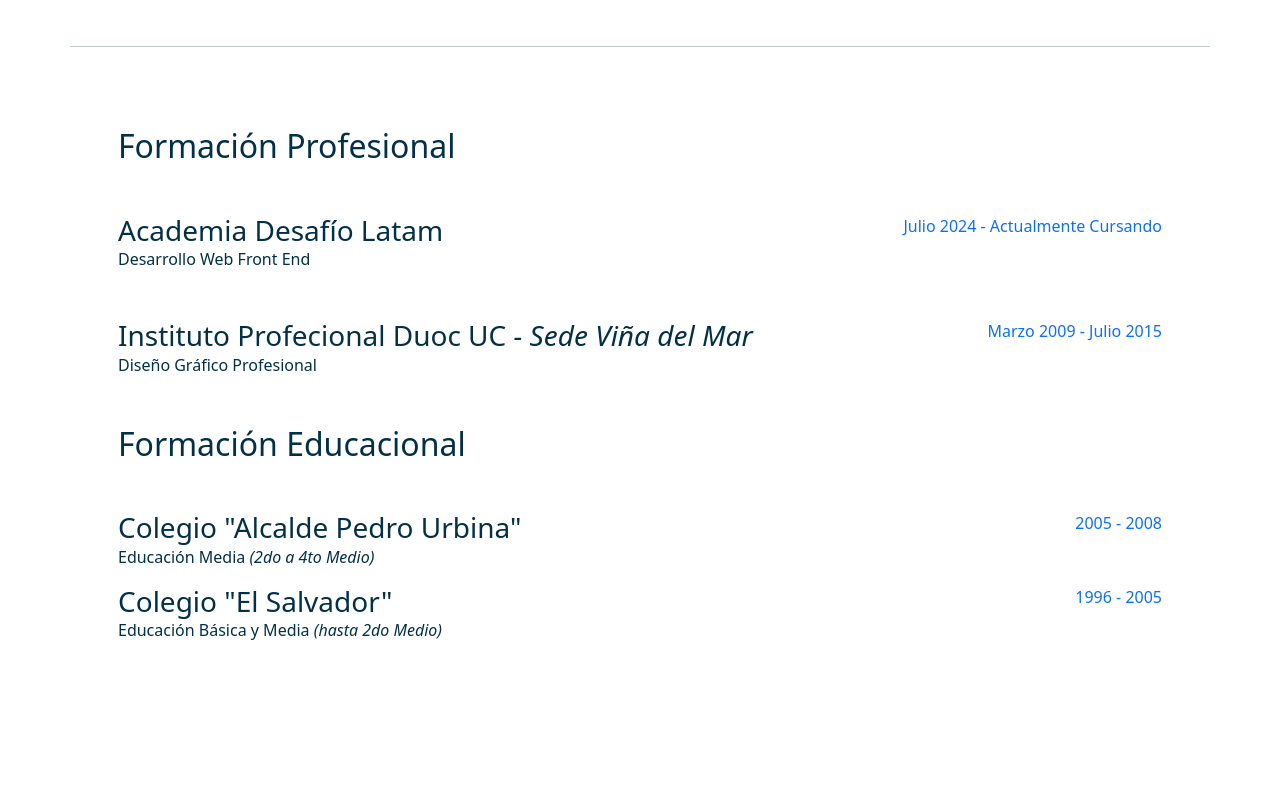
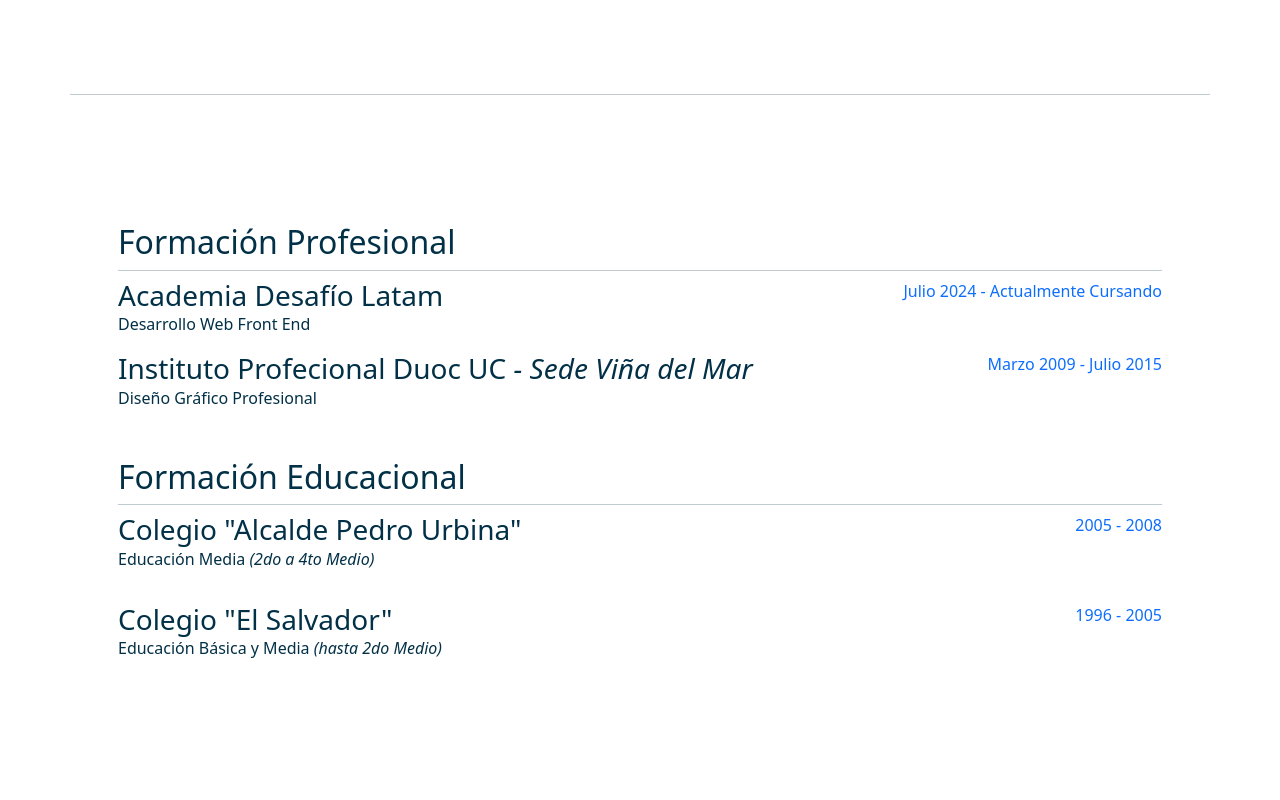
Before and after one commit to Rockketz-dev/CV-Felipe, a plain HTML site: page index.html in a window 1280 px wide. Shown: the part 1840-2640 px from the top of the page. Drawn offline with nearby package versions, Linux system fonts and the light colour scheme.

Commit message:
change code en index.html

```diff
--- a/index.html
+++ b/index.html
@@ -78,7 +78,7 @@
     <div class="container p-0">
       <!-- Sobre Mi-->
       <section class="resume-section text-center" id="about">
-        <div class="resume-section-content">
+        <div class="resume-section-content mt-5">
           <img
             class="img-fluid img-profile rounded-circle mx-auto mb-2"
             src="assets/img/Perfil.jpg"
@@ -203,11 +203,11 @@
       <hr class="m-0" />
       <!-- Educación-->
       <section class="resume-section" id="education">
-        <div class="resume-section-content">
-          <h2 class="mb-5">Formación Profesional</h2>
-
+        <div class="resume-section-content mt-5">
+          <h2 class="mb-2">Formación Profesional</h2>
+          <hr class="m-0">
           <div
-            class="d-flex flex-column flex-md-row justify-content-between mb-5"
+            class="d-flex flex-column flex-md-row justify-content-between mb-3 mt-2"
           >
             <div class="flex-grow-1">
               <h3 class="mb-0">Academia Desafío Latam</h3>
@@ -234,9 +234,9 @@
             </div>
           </div>
 
-          <h2 class="mb-5">Formación Educacional</h2>
-
-          <div class="d-flex flex-column flex-md-row justify-content-between">
+          <h2 class="mb-2">Formación Educacional</h2>
+          <hr class="m-0">
+          <div class="d-flex flex-column flex-md-row justify-content-between mb-3 mt-2">
             <div class="flex-grow-1">
               <h3 class="mb-0">Colegio "Alcalde Pedro Urbina"</h3>
               <div class="mb-3">Educación Media <em>(2do a 4to Medio)</em></div>
@@ -246,7 +246,7 @@
             </div>
           </div>
 
-          <div class="d-flex flex-column flex-md-row justify-content-between">
+          <div class="d-flex flex-column flex-md-row justify-content-between mb-5">
             <div class="flex-grow-1">
               <h3 class="mb-0">Colegio "El Salvador"</h3>
               <div class="mb-3">
@@ -436,7 +436,7 @@
     </div>
 
     <footer class="container-fluid">
-      <p>Sitio Desarrollado por <em>Felipe Osorio</em></p>
+      <p class="mt-10">Sitio Desarrollado por <em>Felipe Osorio</em></p>
     </footer>
 
     <!-- Scripts Bootstrap -->
```
